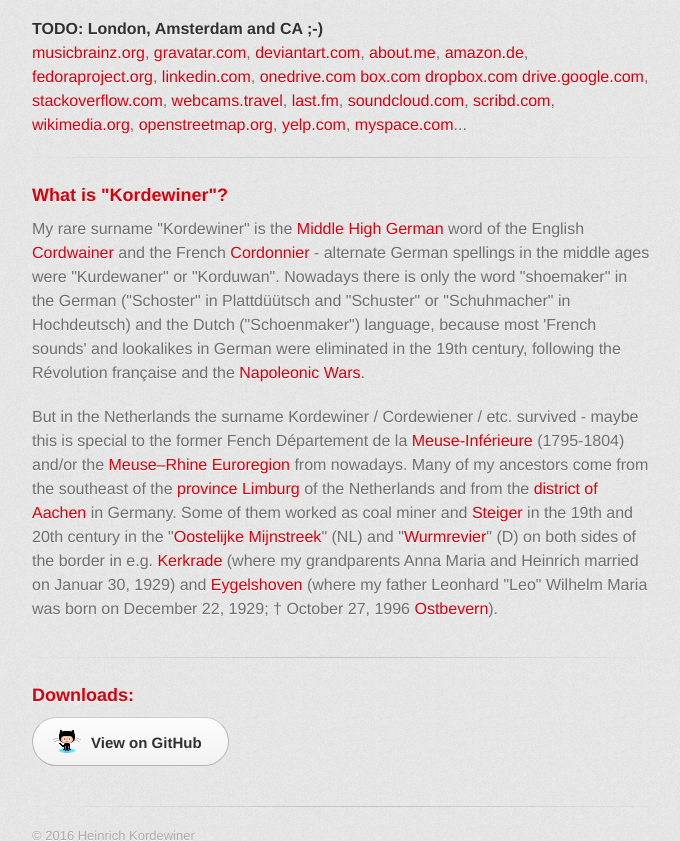
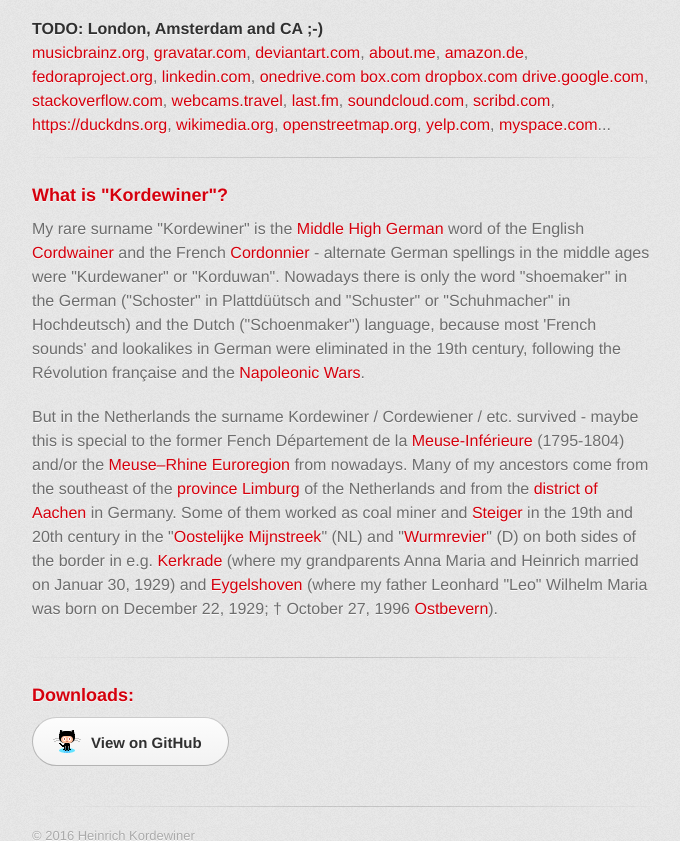
Before and after one commit to kordewiner/kordewiner.github.io, a plain HTML site: page index.html in a window 1280 px wide. Shown: the part 1823-2664 px from the top of the page, without its empty margins (298-978 px from the left). Drawn offline with Linux system fonts and the light colour scheme; a web font is replaced by a local one.

Commit message:
Update index.html

```diff
--- a/index.html
+++ b/index.html
@@ -152,6 +152,7 @@
         <a href="http://www.last.fm/user/kordewiner">last.fm</a>,
         <a href="https://soundcloud.com/kordewiner">soundcloud.com</a>,
         <a href="https://scribd.com/user/40460459/Heinrich-Kordewiner">scribd.com</a>,
+        <a href="https://duckdns.org">https://duckdns.org</a>,
         <a href="https://commons.wikimedia.org/wiki/User:Hnr">wikimedia.org</a>,
         <a href="https://www.openstreetmap.org/user/kordewiner">openstreetmap.org</a>,
         <a href="https://www.yelp.com/user_details?userid=w_dTA7T-AgCNc4-WUvJyNw">yelp.com</a>,
```
